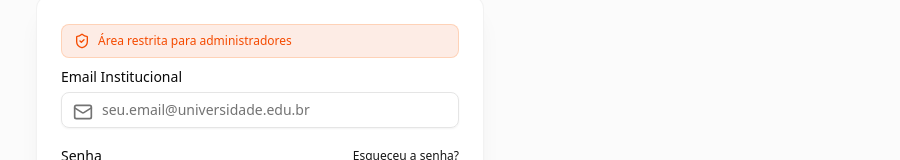
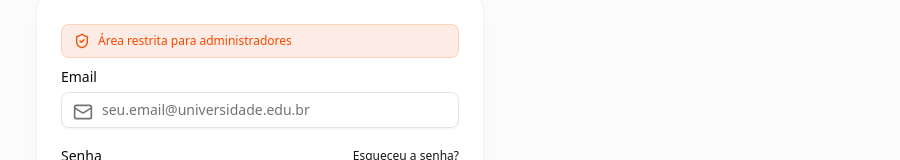
Before and after one commit to samueldmonteiro/id-generator, a Next.js app: page /login in a window 1280 px wide. Shown: the part 292-452 px from the top of the page, without its empty margins (380-1280 px from the left). Built offline with nearby package versions, Linux system fonts and the light colour scheme; no server answers.

Commit message:
simplify email input label in login form from "Email Institucional" to "Email"

```diff
--- a/src/components/auth/login-form.tsx
+++ b/src/components/auth/login-form.tsx
@@ -93,7 +93,7 @@
               )}
 
               <div className="space-y-2">
-                <Label htmlFor="email">Email Institucional</Label>
+                <Label htmlFor="email">Email</Label>
                 <div className="relative">
                   <Mail className="absolute left-3 top-2.5 h-5 w-5 text-muted-foreground" />
                   <Input
```
